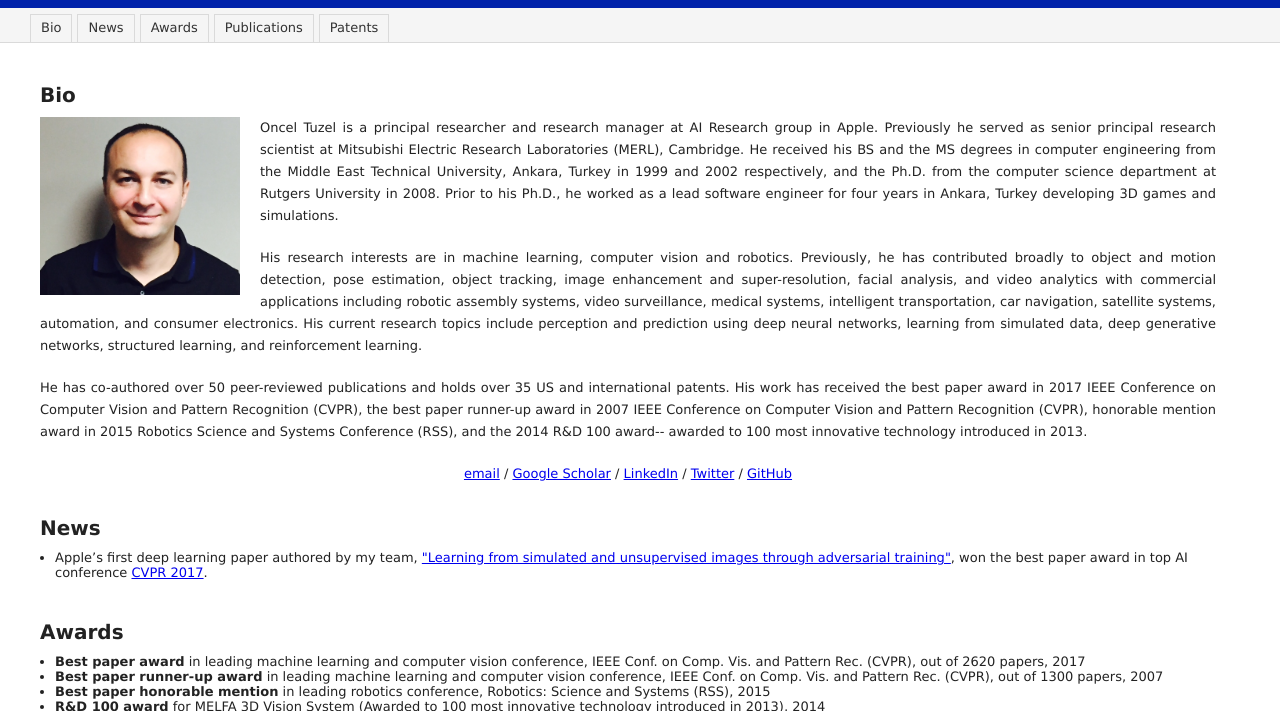
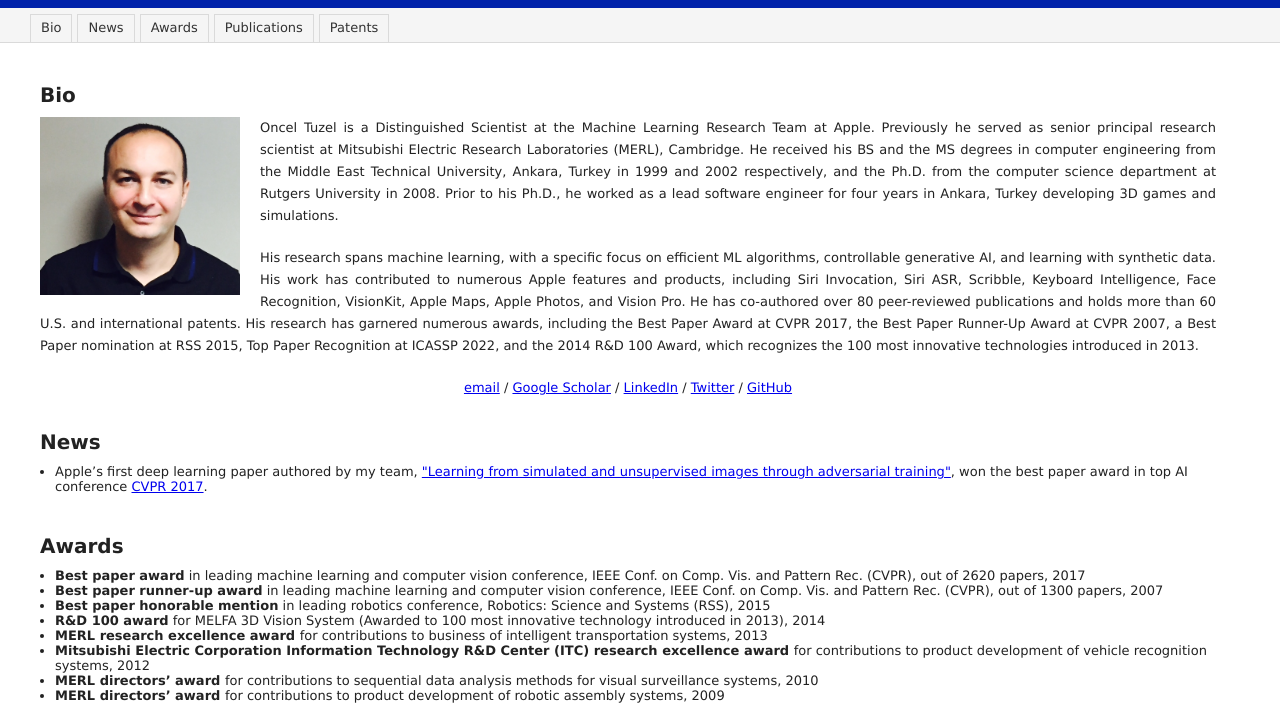
Before and after one commit to onceltuzel/onceltuzel.github.io, a plain HTML site: page index.html in a window 1280 px wide. Shown: the part 87-798 px from the top of the page. Drawn offline with Linux system fonts and the light colour scheme.

Commit message:
Update index.html

```diff
--- a/index.html
+++ b/index.html
@@ -63,9 +63,8 @@
 			<div style="float:left;margin-right:20px">
         		<img src="Figs/oncel.jpg" width="200"  />
     		</div>
-			<p> Oncel Tuzel is a principal researcher and research manager at AI Research group in Apple. Previously he served as senior principal research scientist at Mitsubishi Electric Research Laboratories (MERL), Cambridge. He received his BS and the MS degrees in computer engineering from the Middle East Technical University, Ankara, Turkey in 1999 and 2002 respectively, and the Ph.D. from the computer science department at Rutgers University in 2008. Prior to his Ph.D., he worked as a lead software engineer for four years in Ankara, Turkey developing 3D games and simulations.</p>
-			<p> His research interests are in machine learning, computer vision and robotics. Previously, he has contributed broadly to object and motion detection, pose estimation, object tracking, image enhancement and super-resolution, facial analysis, and video analytics with commercial applications including robotic assembly systems, video surveillance, medical systems, intelligent transportation, car navigation, satellite systems, automation, and consumer electronics. His current research topics include perception and prediction using deep neural networks, learning from simulated data, deep generative networks, structured learning, and reinforcement learning.</p>
-			<p> He has co-authored over 50 peer-reviewed publications and holds over 35 US and international patents. His work has received the best paper award in 2017 IEEE Conference on Computer Vision and Pattern Recognition (CVPR), the best paper runner-up award in 2007 IEEE Conference on Computer Vision and Pattern Recognition (CVPR), honorable mention award in 2015 Robotics Science and Systems Conference (RSS), and the 2014 R&D 100 award-- awarded to 100 most innovative technology introduced in 2013.</p>
+			<p> Oncel Tuzel is a Distinguished Scientist at the Machine Learning Research Team at Apple. Previously he served as senior principal research scientist at Mitsubishi Electric Research Laboratories (MERL), Cambridge. He received his BS and the MS degrees in computer engineering from the Middle East Technical University, Ankara, Turkey in 1999 and 2002 respectively, and the Ph.D. from the computer science department at Rutgers University in 2008. Prior to his Ph.D., he worked as a lead software engineer for four years in Ankara, Turkey developing 3D games and simulations.</p>
+			<p> His research spans machine learning, with a specific focus on efficient ML algorithms, controllable generative AI, and learning with synthetic data. His work has contributed to numerous Apple features and products, including Siri Invocation, Siri ASR, Scribble, Keyboard Intelligence, Face Recognition, VisionKit, Apple Maps, Apple Photos, and Vision Pro. He has co-authored over 80 peer-reviewed publications and holds more than 60 U.S. and international patents. His research has garnered numerous awards, including the Best Paper Award at CVPR 2017, the Best Paper Runner-Up Award at CVPR 2007, a Best Paper nomination at RSS 2015, Top Paper Recognition at ICASSP 2022, and the 2014 R&D 100 Award, which recognizes the 100 most innovative technologies introduced in 2013.</p>
 
 			<p style="text-align:center">
 				<a target="_blank" href="mailto:onceltuzel@gmail.com">email</a> /
```
